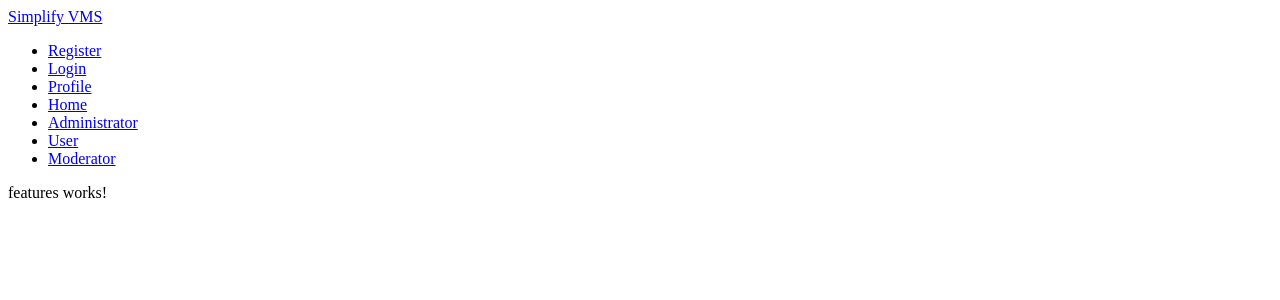
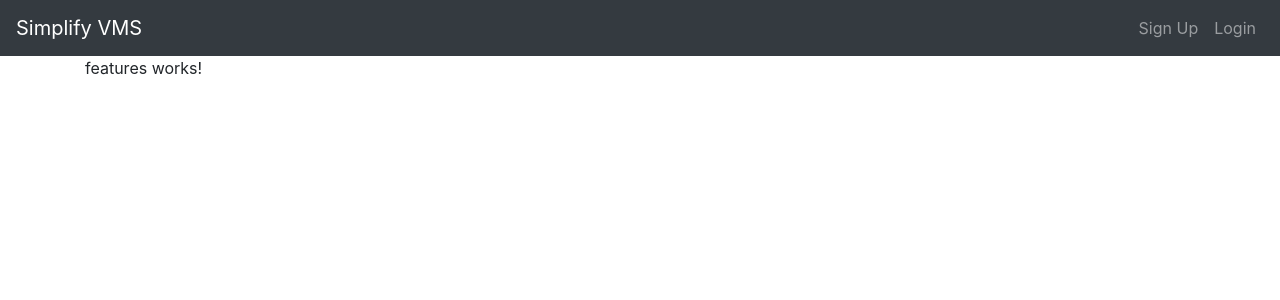
Before and after one commit to guruprasadhash/simplifyVMS, an Angular app in the folder simplifyui/: page /features in a window 1280 px wide. Shown: the top 300 px of the page. Built offline with nearby package versions, Linux system fonts and the light colour scheme.

Commit message:
Added basic UI

```diff
--- a/simplifyui/src/app/app.component.html
+++ b/simplifyui/src/app/app.component.html
@@ -1,34 +1,30 @@
 <div id="app">
     <nav class="navbar navbar-expand navbar-dark bg-dark">
       <a href="#" class="navbar-brand">Simplify VMS</a>
-
-
-    <ul class="navbar-nav ml-auto">
-      <li class="nav-item">
-        <a class="nav-link" [routerLink]="['features/register']">Register</a>
+      <ul class="navbar-nav mr-auto" routerLinkActive="active">
+        <li class="nav-item" *ngIf="showAdminBoard">
+          <a [routerLink]="['features/admin']" class="nav-link" >Admin Board</a>
+        </li>
+        <li class="nav-item" *ngIf="showModeratorBoard">
+          <a [routerLink]="['features/moderator']" class="nav-link" >Moderator Board</a>
         </li>
         <li class="nav-item">
-        <a class="nav-link" [routerLink]="['features/login']">Login</a>
+          <a [routerLink]="['features/user']" class="nav-link" *ngIf="isLoggedIn" >User</a>
+        </li>
+      </ul>
+
+      <ul class="navbar-nav ml-auto" *ngIf="!isLoggedIn">
+        <li class="nav-item">
+          <a [routerLink]="['features/register']" class="nav-link">Sign Up</a>
         </li>
         <li class="nav-item">
-        <a class="nav-link" [routerLink]="['features/profile']">Profile</a>
-      </li>
-      <li class="nav-item">
-        <a class="nav-link" [routerLink]="['features/home']">Home</a>
-      </li>
-      <li class="nav-item">
-        <a class="nav-link" [routerLink]="['features/admin']">Administrator</a>
-      </li>
-      <li class="nav-item">
-        <a class="nav-link" [routerLink]="['features/user']">User</a>
-      </li>
-      <li class="nav-item">
-        <a class="nav-link" [routerLink]="['features/moderator']">Moderator</a>
+          <a [routerLink]="['features/login']" class="nav-link" >Login</a>
         </li>
       </ul>
+
       <ul class="navbar-nav ml-auto" *ngIf="isLoggedIn">
         <li class="nav-item">
-        <a href="/profile" class="nav-link" routerLink="profile">{{ username }}</a>
+          <a [routerLink]="['features/profile']" class="nav-link" >{{ username }}</a>
         </li>
         <li class="nav-item">
           <a href class="nav-link" (click)="logout()">LogOut</a>
--- a/simplifyui/src/app/app.module.ts
+++ b/simplifyui/src/app/app.module.ts
@@ -6,6 +6,7 @@ import { authInterceptorProviders } from './core/_helpers/auth.interceptor';
 
 import { AppRoutingModule } from './app-routing.module';
 import { AppComponent } from './app.component';
+
 
 @NgModule({
   declarations: [
--- a/simplifyui/src/app/features/login/login.component.css
+++ b/simplifyui/src/app/features/login/login.component.css
@@ -0,0 +1,32 @@
+label {
+    display: block;
+    margin-top: 10px;
+  }
+
+  .card-container.card {
+    max-width: 400px !important;
+    padding: 40px 40px;
+  }
+
+  .card {
+    background-color: #f7f7f7;
+    padding: 20px 25px 30px;
+    margin: 0 auto 25px;
+    margin-top: 50px;
+    -moz-border-radius: 2px;
+    -webkit-border-radius: 2px;
+    border-radius: 2px;
+    -moz-box-shadow: 0px 2px 2px rgba(0, 0, 0, 0.3);
+    -webkit-box-shadow: 0px 2px 2px rgba(0, 0, 0, 0.3);
+    box-shadow: 0px 2px 2px rgba(0, 0, 0, 0.3);
+  }
+
+  .profile-img-card {
+    width: 96px;
+    height: 96px;
+    margin: 0 auto 10px;
+    display: block;
+    -moz-border-radius: 50%;
+    -webkit-border-radius: 50%;
+    border-radius: 50%;
+  }
--- a/simplifyui/src/app/features/login/login.component.html
+++ b/simplifyui/src/app/features/login/login.component.html
@@ -1,6 +1,10 @@
 <div class="col-md-12">
   <div class="card card-container">
-    <img id="profile-img" src="//ssl.gstatic.com/accounts/ui/avatar_2x.png" class="profile-img-card" />
+    <img
+        id="profile-img"
+        src="//ssl.gstatic.com/accounts/ui/avatar_2x.png"
+        class="profile-img-card"
+      />
     <form *ngIf="!isLoggedIn" name="form" (ngSubmit)="f.form.valid && onSubmit()" #f="ngForm" novalidate>
       <div class="form-group">
         <label for="username">Username</label>
--- a/simplifyui/src/app/shared/header/header.component.html
+++ b/simplifyui/src/app/shared/header/header.component.html
@@ -1 +1 @@
-<p>header works!</p>
+Header here
--- a/simplifyui/src/app/shared/menu/menu.component.css
+++ b/simplifyui/src/app/shared/menu/menu.component.css
@@ -0,0 +1,37 @@
+.sidebar {
+    position: fixed;
+    top: 0;
+    bottom: 0;
+    left: 0;
+    z-index: 100;
+    padding: 90px 0 0;
+    box-shadow: inset -1px 0 0 rgba(0, 0, 0, .1);
+    z-index: 99;
+  }
+
+  @media (max-width: 767.98px) {
+    .sidebar {
+      top: 11.5rem;
+      padding: 0;
+    }
+  }
+
+  .navbar {
+    box-shadow: inset 0 -1px 0 rgba(0, 0, 0, .1);
+  }
+
+  @media (min-width: 767.98px) {
+    .navbar {
+      top: 0;
+      position: sticky;
+      z-index: 999;
+    }
+  }
+
+  .sidebar .nav-link {
+    color: #333;
+  }
+
+  .sidebar .nav-link.active {
+    color: #0d6efd;
+  }
--- a/simplifyui/src/app/shared/menu/menu.component.html
+++ b/simplifyui/src/app/shared/menu/menu.component.html
@@ -1 +1 @@
-<p>menu works!</p>
+Menu Here
--- a/simplifyui/src/index.html
+++ b/simplifyui/src/index.html
@@ -2,10 +2,16 @@
 <html lang="en">
 <head>
   <meta charset="utf-8">
-  <title>Simplifyui</title>
+  <title>Simplify VMS</title>
   <base href="/">
   <meta name="viewport" content="width=device-width, initial-scale=1">
   <link rel="icon" type="image/x-icon" href="favicon.ico">
+  <link
+    rel="stylesheet"
+    href="https://cdn.jsdelivr.net/npm/bootstrap@4.6.1/dist/css/bootstrap.min.css"
+    integrity="sha384-zCbKRCUGaJDkqS1kPbPd7TveP5iyJE0EjAuZQTgFLD2ylzuqKfdKlfG/eSrtxUkn"
+    crossorigin="anonymous"
+  />
 </head>
 <body>
   <app-root></app-root>
```
Lines whose indentation alone changed are shown as unchanged.
